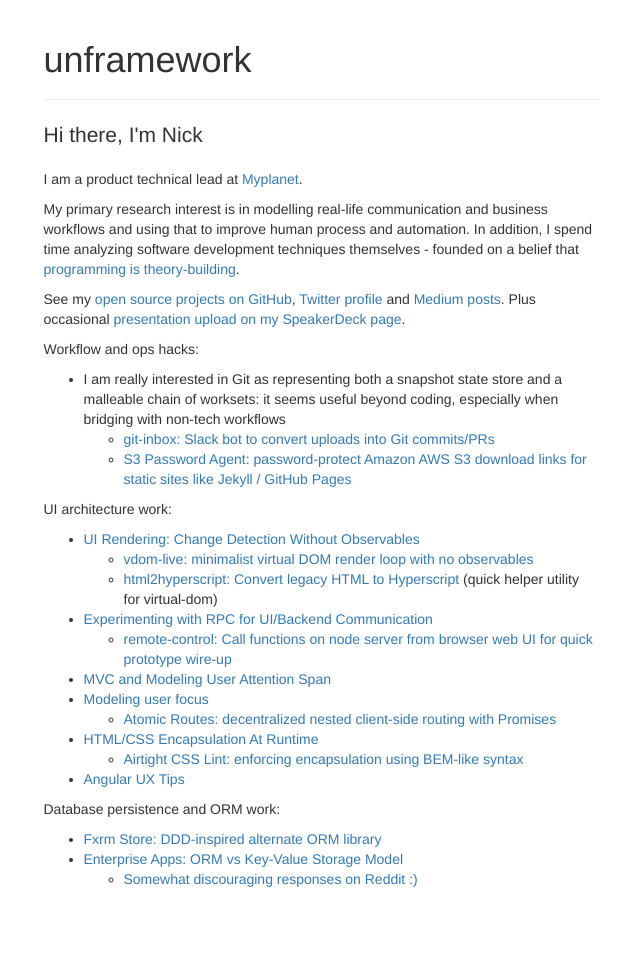
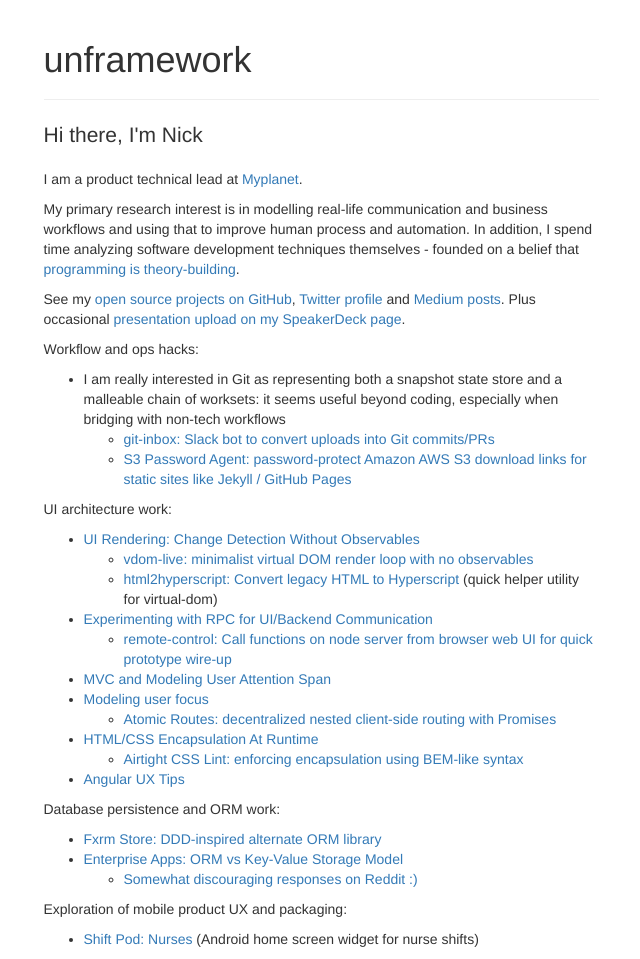
Before and after one commit to unframework/unframework-website, a Jekyll site: the page built from index.md, in a window 1280 px wide. Shown: the whole page, without its empty margins (319-959 px from the left). Built offline with Jekyll 4.4.1, drawn with Linux system fonts in a browser that asks for light colours; before the commit the page ends 900 px from its top, so only the background shows below that.

Commit message:
Mobile project link

```diff
--- a/index.md
+++ b/index.md
@@ -34,3 +34,7 @@
 * [Fxrm Store: DDD-inspired alternate ORM library](https://github.com/fxrm/fxrm-store)
 * [Enterprise Apps: ORM vs Key-Value Storage Model](/orm-vs-key-value)
     * [Somewhat discouraging responses on Reddit :)](https://www.reddit.com/r/programming/comments/2t36ra/disappointed_in_orm_keyvalue_store_might_be_a/)
+
+Exploration of mobile product UX and packaging:
+
+* [Shift Pod: Nurses](https://play.google.com/store/apps/details?id=com.unframework.nursingshifttracker) (Android home screen widget for nurse shifts)
```
